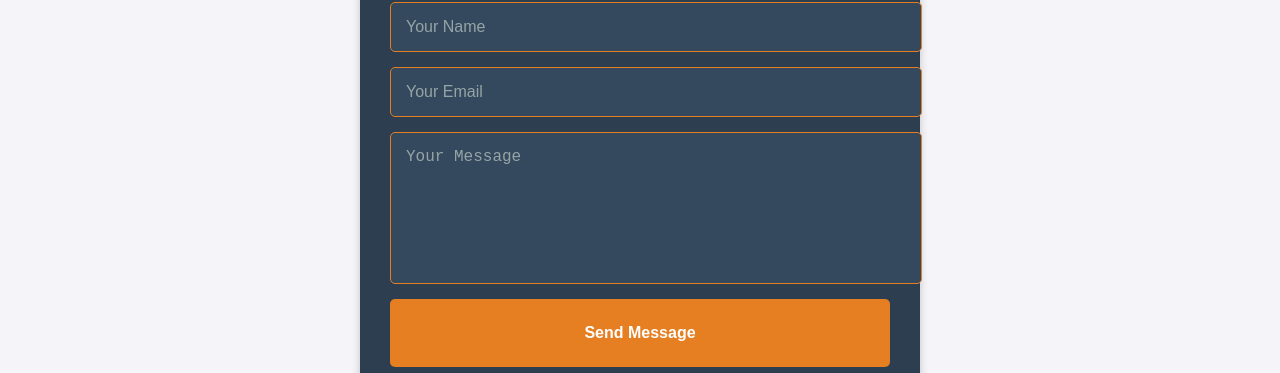
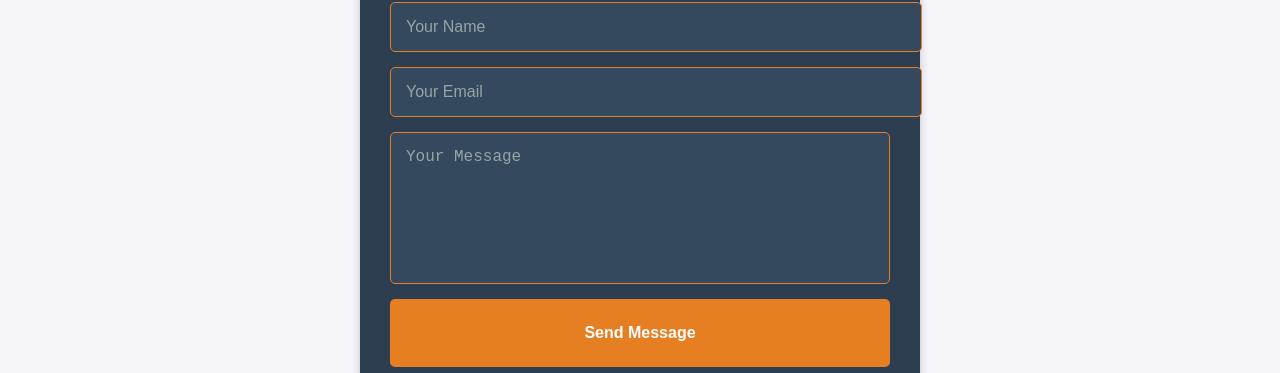
Before and after one commit to SHITICHY21/SHITICHY21.github.io, a Jekyll site: the page built from index.md, in a window 1280 px wide and 1400 px high, scrolled down 1584 px. Shown: the part 862-1235 px from the top of the window. Built offline with Jekyll 4.4.1, drawn with Linux system fonts in a browser that asks for light colours; our own code applies the rules of GitHub Pages for plain Markdown files.

Commit message:
Update style.css

```diff
--- a/assets/css/style.css
+++ b/assets/css/style.css
@@ -196,7 +196,8 @@ footer {
 
 .contact-section form textarea {
   resize: none; /* Prevent resizing */
-  height: 120px; /* Fixed height for textarea */
+  height: 120px;
+  width:auto /* Fixed height for textarea */
 }
 
 .contact-section form button {
```
